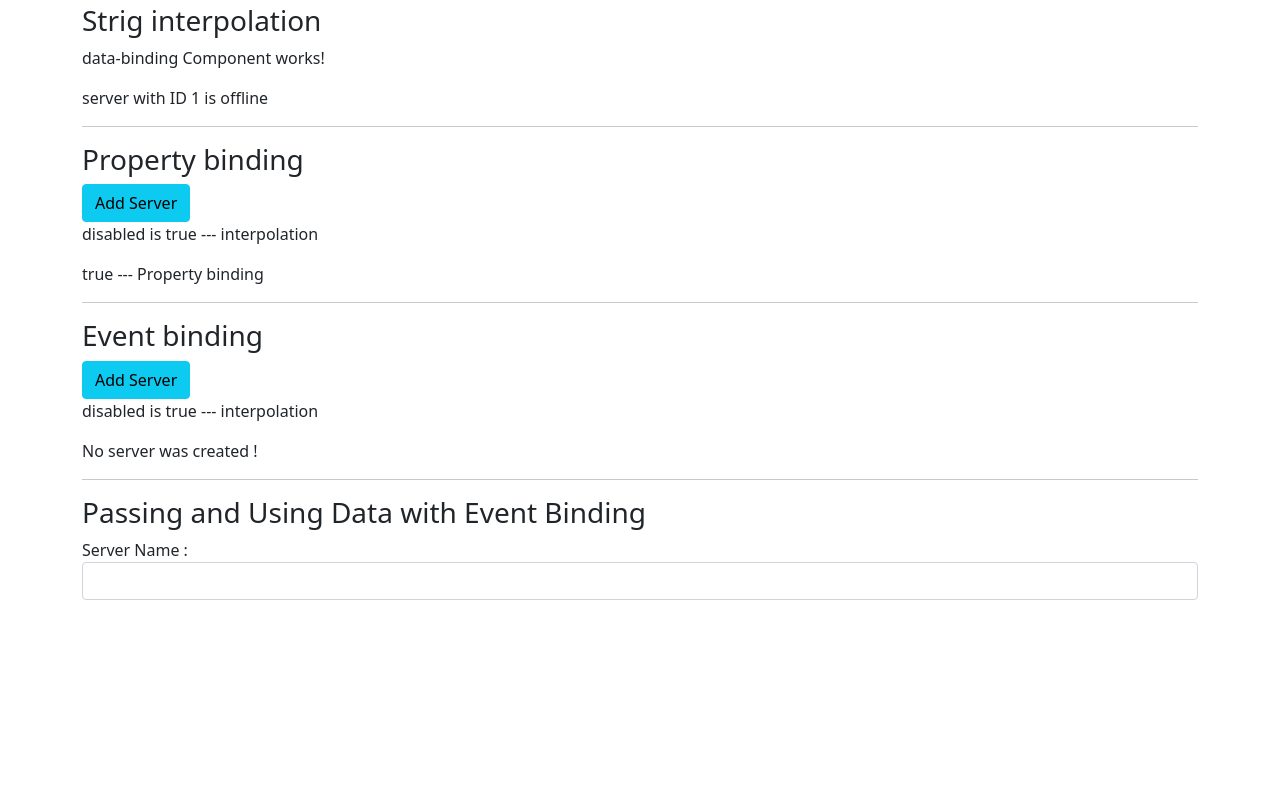
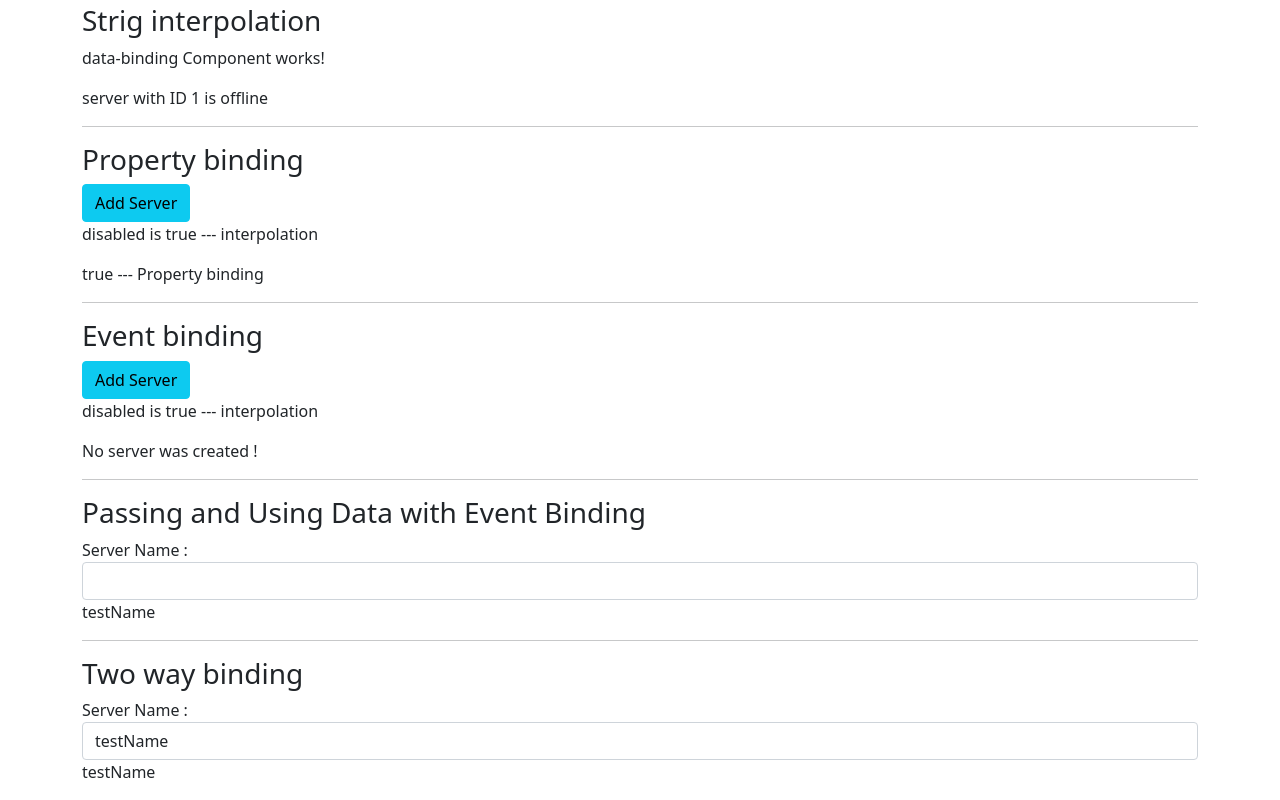
Before and after one commit to Rena-Tokhi/Angular, an Angular app in the folder Angular/: page / in a window 1280 px wide. Shown: the part 376-1176 px from the top of the page. Before the commit the page ends 992 px from the top, so only its background shows below. Built offline with nearby package versions, Linux system fonts and the light colour scheme.

Commit message:
tow way data binding

```diff
--- a/Angular/src/app/data-binding/data-binding.component.html
+++ b/Angular/src/app/data-binding/data-binding.component.html
@@ -20,3 +20,11 @@
 <input type="text" class="form-control"
 (input)="onUpdateServerName($event)">
 <p>{{serverName}} </p>
+
+<hr>
+
+<h3>Two way binding </h3>
+<label>Server Name  : </label>
+<input type="text" class="form-control"
+[(ngModel)] = "serverName">
+<p>{{serverName}} </p>
--- a/Angular/src/app/data-binding/data-binding.component.ts
+++ b/Angular/src/app/data-binding/data-binding.component.ts
@@ -1,4 +1,5 @@
 import { Component, OnInit } from '@angular/core';
+
 
 @Component({
   selector: 'app-data-binding',
@@ -10,7 +11,7 @@ export class DataBindingComponent implements OnInit {
   serverId : number = 1;
   serverStatus :string = "offline";
   serverCreationStatus = "No server was created !"
-  serverName='';
+  serverName='testName';
   allowNewServer  = false;
   constructor() {
     setTimeout(() => {
```
